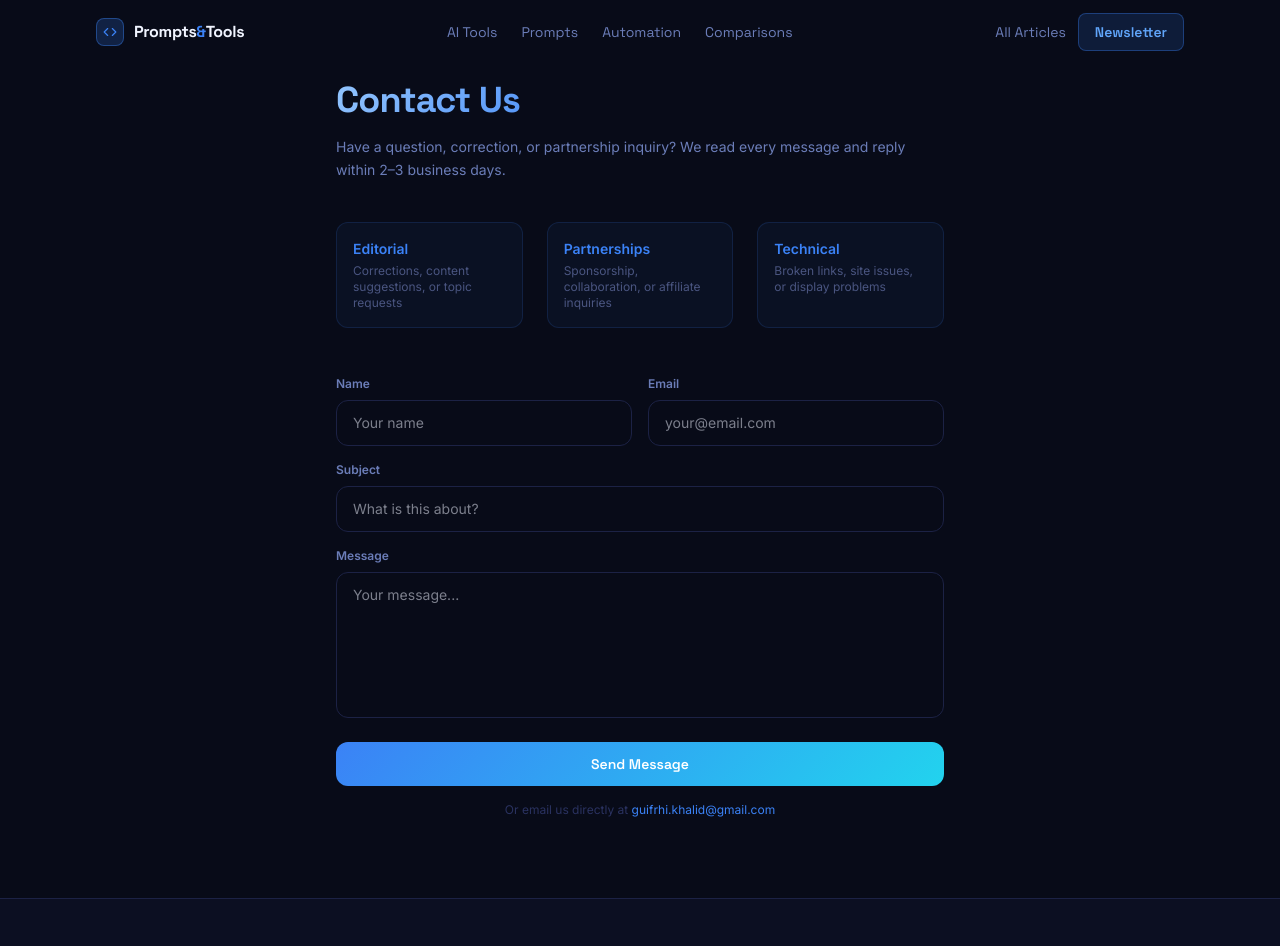
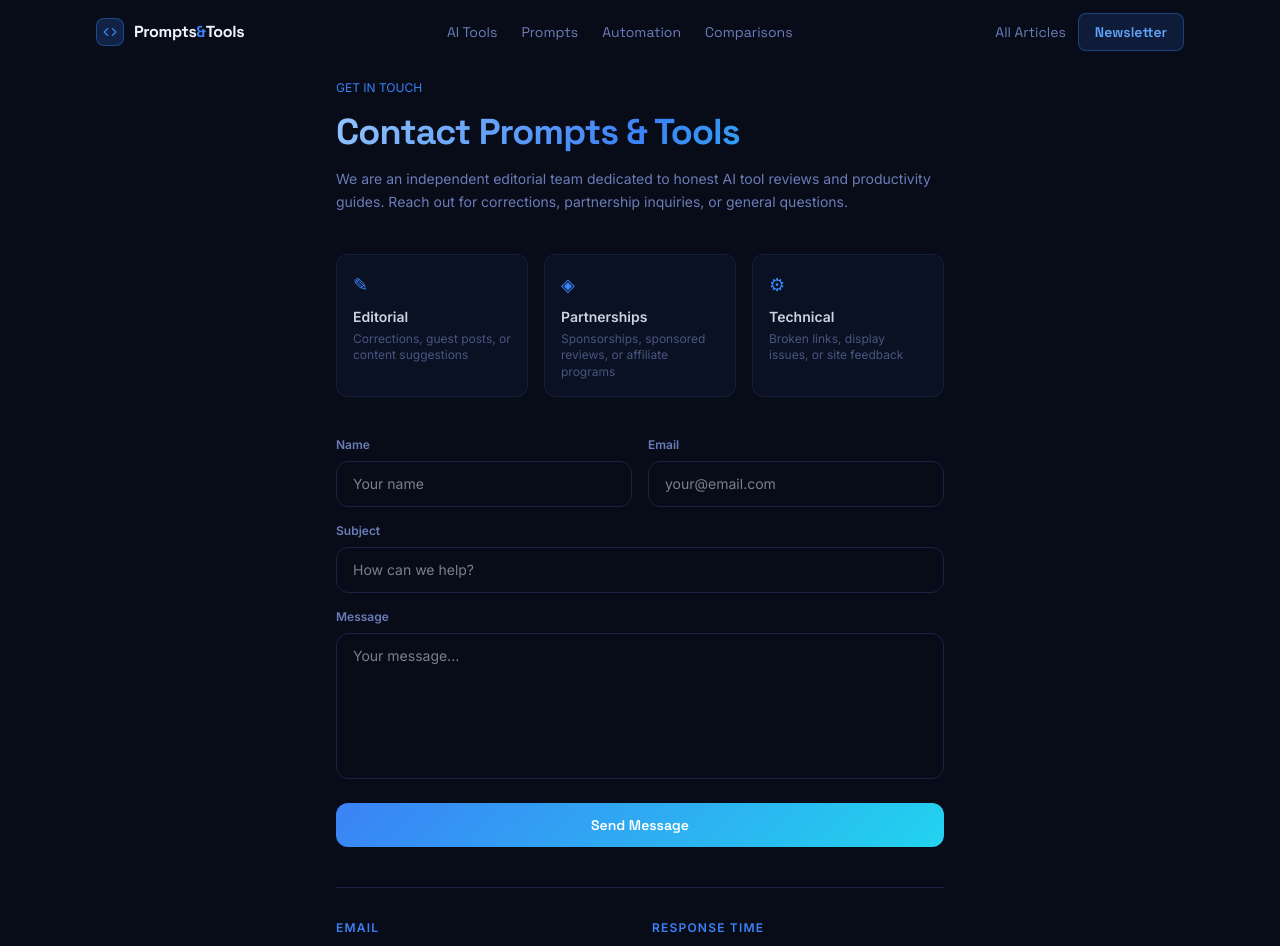
Before and after one commit to Leewak/promptsandtools, a Next.js app: page /contact in a window 1280 px wide. Shown: the top 946 px of the page. Built offline with nearby package versions, Linux system fonts and the light colour scheme.

Commit message:
Professional contact pages, brand emails, remove personal info

```diff
--- a/app/affiliate-disclosure/page.tsx
+++ b/app/affiliate-disclosure/page.tsx
@@ -33,7 +33,7 @@
         },
         {
           h: "Questions?",
-          body: "If you have questions about our affiliate relationships or want to know whether a specific link is an affiliate link, contact us at guifrhi.khalid@gmail.com.",
+          body: "If you have questions about our affiliate relationships or want to know whether a specific link is an affiliate link, contact us at hello@promptsandtools.online.",
         },
       ].map(({ h, body }) => (
         <div key={h} className="mb-8">
--- a/app/contact/page.tsx
+++ b/app/contact/page.tsx
@@ -1,24 +1,29 @@
 "use client";
 import type { Metadata } from "next";
+
 export default function ContactPage() {
   return (
     <div className="max-w-2xl mx-auto px-5 sm:px-8 py-20">
-      <h1 className="text-3xl md:text-4xl font-bold mb-4 text-gradient" style={{ fontFamily: "var(--font-space-grotesk)", letterSpacing: "-0.025em" }}>Contact Us</h1>
+      <p className="text-xs font-mono mb-4" style={{ color: "#3B82F6" }}>GET IN TOUCH</p>
+      <h1 className="text-3xl md:text-4xl font-bold mb-4 text-gradient" style={{ fontFamily: "var(--font-space-grotesk)", letterSpacing: "-0.025em" }}>Contact Prompts &amp; Tools</h1>
       <p className="mb-10 text-sm leading-relaxed" style={{ color: "#6B7DB8" }}>
-        Have a question, correction, or partnership inquiry? We read every message and reply within 2–3 business days.
+        We are an independent editorial team dedicated to honest AI tool reviews and productivity guides. Reach out for corrections, partnership inquiries, or general questions.
       </p>
-      <div className="grid grid-cols-1 sm:grid-cols-3 gap-6 mb-12">
+
+      <div className="grid grid-cols-1 sm:grid-cols-3 gap-4 mb-10">
         {[
-          { title: "Editorial", desc: "Corrections, content suggestions, or topic requests" },
-          { title: "Partnerships", desc: "Sponsorship, collaboration, or affiliate inquiries" },
-          { title: "Technical", desc: "Broken links, site issues, or display problems" },
-        ].map(({ title, desc }) => (
-          <div key={title} className="p-4 rounded-xl" style={{ background: "rgba(59,130,246,0.05)", border: "1px solid rgba(59,130,246,0.15)" }}>
-            <p className="font-semibold text-sm mb-1" style={{ color: "#3B82F6" }}>{title}</p>
-            <p className="text-xs" style={{ color: "#4A5580" }}>{desc}</p>
+          { icon: "✎", title: "Editorial", desc: "Corrections, guest posts, or content suggestions" },
+          { icon: "◈", title: "Partnerships", desc: "Sponsorships, sponsored reviews, or affiliate programs" },
+          { icon: "⚙", title: "Technical", desc: "Broken links, display issues, or site feedback" },
+        ].map(({ icon, title, desc }) => (
+          <div key={title} className="p-4 rounded-xl" style={{ background: "rgba(59,130,246,0.05)", border: "1px solid rgba(59,130,246,0.12)" }}>
+            <span className="text-lg mb-2 block" style={{ color: "#3B82F6" }}>{icon}</span>
+            <p className="font-semibold text-sm mb-1" style={{ color: "#CBD5E1" }}>{title}</p>
+            <p className="text-xs leading-snug" style={{ color: "#4A5580" }}>{desc}</p>
           </div>
         ))}
       </div>
+
       <form className="space-y-4" onSubmit={(e) => e.preventDefault()}>
         <div className="grid grid-cols-1 sm:grid-cols-2 gap-4">
           <div>
@@ -32,7 +37,7 @@
         </div>
         <div>
           <label className="block text-xs font-semibold mb-2" style={{ color: "#6B7DB8" }}>Subject</label>
-          <input type="text" placeholder="What is this about?" className="w-full px-4 py-3 rounded-xl text-sm outline-none" style={{ background: "#080B18", border: "1px solid #1C2245", color: "#F0F4FF" }} />
+          <input type="text" placeholder="How can we help?" className="w-full px-4 py-3 rounded-xl text-sm outline-none" style={{ background: "#080B18", border: "1px solid #1C2245", color: "#F0F4FF" }} />
         </div>
         <div>
           <label className="block text-xs font-semibold mb-2" style={{ color: "#6B7DB8" }}>Message</label>
@@ -41,10 +46,18 @@
         <button type="submit" className="w-full py-3 rounded-xl text-sm font-semibold transition-opacity hover:opacity-90" style={{ background: "linear-gradient(135deg, #3B82F6, #22D3EE)", color: "#fff", fontFamily: "var(--font-space-grotesk)" }}>
           Send Message
         </button>
-        <p className="text-center text-xs" style={{ color: "#2A3260" }}>
-          Or email us directly at <a href="mailto:guifrhi.khalid@gmail.com" style={{ color: "#3B82F6" }}>guifrhi.khalid@gmail.com</a>
-        </p>
       </form>
+
+      <div className="mt-10 pt-8 grid grid-cols-1 sm:grid-cols-2 gap-6" style={{ borderTop: "1px solid #1C2245" }}>
+        <div>
+          <p className="text-xs font-semibold uppercase tracking-widest mb-2" style={{ color: "#3B82F6" }}>Email</p>
+          <p className="text-sm" style={{ color: "#CBD5E1" }}>hello@promptsandtools.online</p>
+        </div>
+        <div>
+          <p className="text-xs font-semibold uppercase tracking-widest mb-2" style={{ color: "#3B82F6" }}>Response Time</p>
+          <p className="text-sm" style={{ color: "#CBD5E1" }}>Within 2–3 business days</p>
+        </div>
+      </div>
     </div>
   );
 }
--- a/app/privacy/page.tsx
+++ b/app/privacy/page.tsx
@@ -54,7 +54,7 @@
         },
         {
           h: "11. Contact",
-          body: "If you have questions about this Privacy Policy, please contact us at: guifrhi.khalid@gmail.com",
+          body: "If you have questions about this Privacy Policy, please contact us at: hello@promptsandtools.online",
         },
       ].map(({ h, body }) => (
         <div key={h} className="mb-8">
--- a/app/terms/page.tsx
+++ b/app/terms/page.tsx
@@ -20,7 +20,7 @@
         { h: "7. Limitation of Liability", body: "To the maximum extent permitted by law, Prompts & Tools shall not be liable for any damages arising from your use of this website, including but not limited to direct, indirect, incidental, or consequential damages." },
         { h: "8. Governing Law", body: "These Terms are governed by applicable law. Any disputes arising from these Terms or your use of the site shall be resolved in accordance with applicable law." },
         { h: "9. Changes to Terms", body: "We reserve the right to modify these Terms at any time. Changes will be posted on this page with an updated date. Continued use of the site after changes constitutes acceptance of the new Terms." },
-        { h: "10. Contact", body: "Questions about these Terms? Contact us at guifrhi.khalid@gmail.com." },
+        { h: "10. Contact", body: "Questions about these Terms? Contact us at hello@promptsandtools.online." },
       ].map(({ h, body }) => (
         <div key={h} className="mb-8">
           <h2 className="text-lg font-bold mb-3" style={{ color: "#CBD5E1", fontFamily: "var(--font-space-grotesk)" }}>{h}</h2>
```
